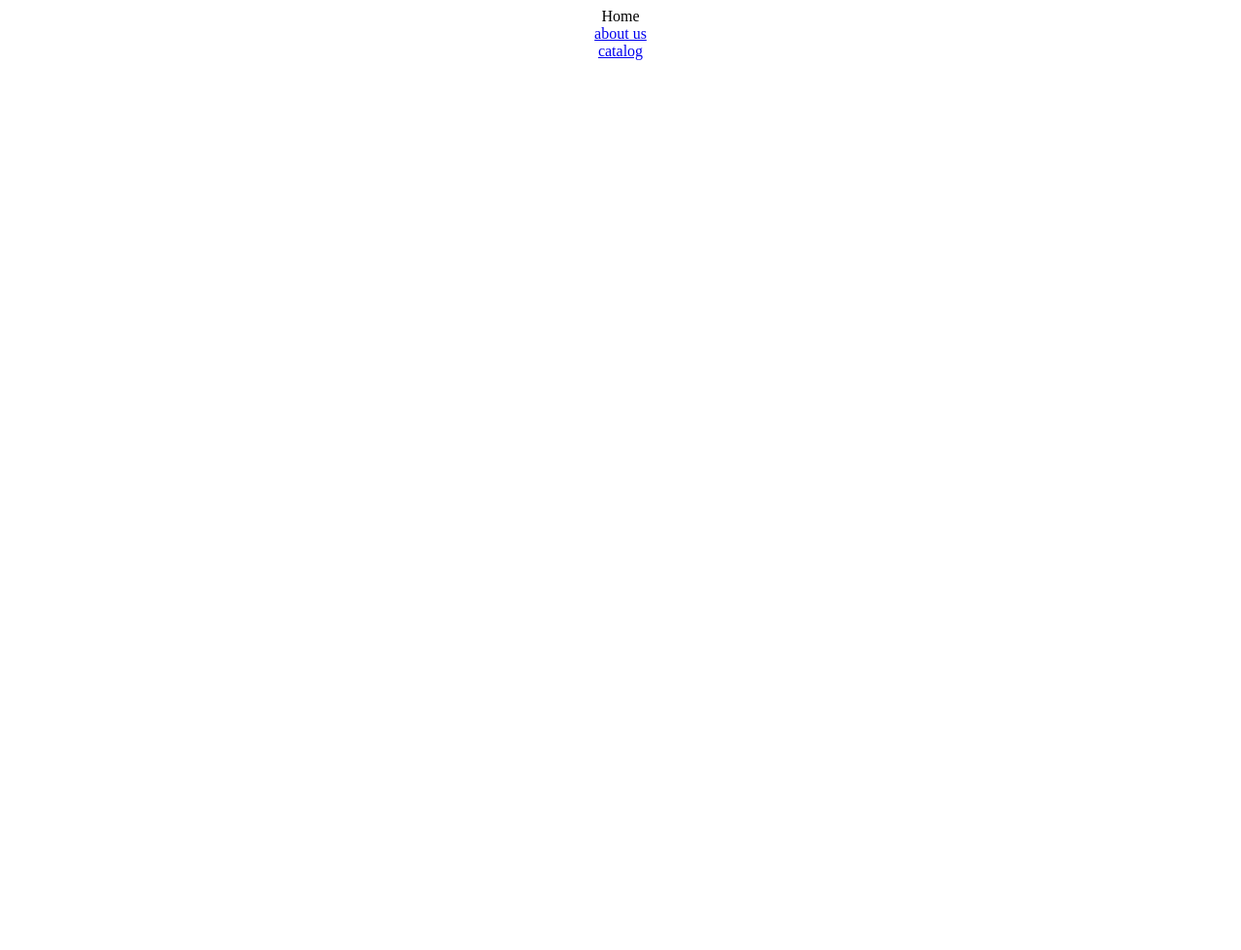
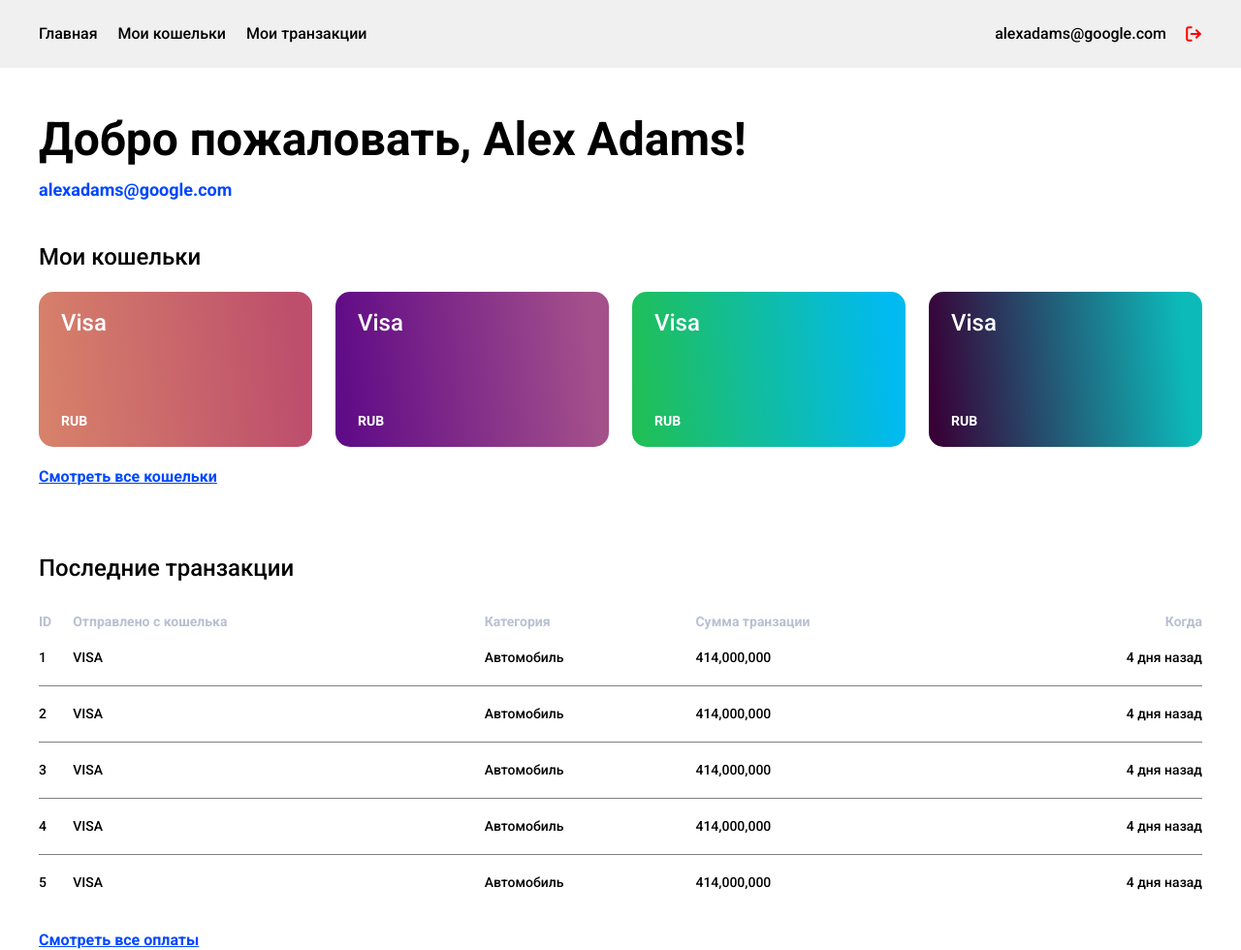
Before and after one commit to MrModadel/Bank-project, a website built with Vite: page index.html in a window 1280 px wide. Shown: the whole page at 97% size. Before the commit the page ends 800 px from the top, so only its background shows below. Built offline with nearby package versions, Linux system fonts and the light colour scheme.

Commit message:
two pages was created

```diff
--- /dev/null
+++ b/db.json
@@ -0,0 +1,3 @@
+{
+  "users": []
+}
--- a/index.html
+++ b/index.html
@@ -1,27 +1,67 @@
 <!DOCTYPE html>
-<html lang="en">
+<html lang="ru">
 
 <head>
-	<meta charset="UTF-8" />
-	<link rel="icon" type="image/svg+xml" href="/vite.svg" />
-	<meta name="viewport" content="width=device-width, initial-scale=1.0" />
-	<title>Vite App</title>
+	<meta charset="UTF-8">
+	<meta http-equiv="X-UA-Compatible" content="IE=edge">
+	<meta name="viewport" content="width=device-width, initial-scale=1.0">
+	<title>Document</title>
+	<link href="https://fonts.googleapis.com/css2?family=Roboto:wght@400;500;700&display=swap" rel="stylesheet">
+	<link rel="stylesheet" href="/sass/style.scss">
 </head>
 
 <body>
-	<center>
-		Home
-	</center>
-	<center>
-		<a href="/pages/about/">
-			about us
-		</a>
-		<br>
-		<a href="/pages/catalog/">
-			catalog
-		</a>
-	</center>
-	<script type="module" src="/main.js"></script>
+	<div class="wrapper">
+		<header class="header">
+			<div class="header__container container">
+				<nav class="header__nav">
+					<a href="#" class="header__text">Главная</a>
+					<a href="#" class="header__text">Мои кошельки</a>
+					<a href="#" class="header__text">Мои транзакции</a>
+				</nav>
+				<div class="header__user-menu">
+					<a href="#" class="header__text">alexadams@google.com</a>
+					<img src="./public/icons/log-out (1) 1.svg" alt="" height="18" width="18">
+				</div>
+			</div>
+		</header><!-- /header -->
+		<main class="main">
+			<div class="top-title container">
+				<div class="top-title__title">Добро пожаловать, Alex Adams!</div>
+				<div class="top-title__text">alexadams@google.com</div>
+			</div>
+			<div class="card-container container">
+				<div class="card-container__title">Мои кошельки</div>
+				<div class="card-container__wrapper">
+				</div>
+				<a href="#" class="card-container__link">Смотреть все кошельки</a>
+			</div>
+			<div class="transaction container">
+				<div class="transaction__container">
+					<div class="transaction__title">
+						Последние транзакции
+					</div>
+					<table class="table">
+						<thead>
+							<tr>
+								<th>ID</th>
+								<th>Отправлено с кошелька</th>
+								<th>Категория </th>
+								<th>Сумма транзации</th>
+								<th>Когда</th>
+							</tr>
+						</thead>
+						<tbody>
+
+						</tbody>
+						<tfoot></tfoot>
+					</table>
+					<a href="#" class="transaction__link">Смотреть все оплаты</a>
+				</div>
+			</div>
+		</main>
+	</div>
+	<script src="main.js"></script>
 </body>
 
 </html>
--- /dev/null
+++ b/main.js
@@ -0,0 +1,111 @@
+
+let wrapper = document.querySelector('.card-container__wrapper');
+let body = document.querySelector('tbody');
+
+//arrays
+let data = [
+   {
+      title: 'Visa',
+      lang: "RUB",
+      color: 'linear-gradient(84.37deg, #D7816A 2.27%, #BD4F6C 92.26%)',
+   },
+   {
+      title: 'Visa',
+      lang: "RUB",
+      color: 'linear-gradient(84.37deg, #5F0A87 2.27%, #A4508B 92.26%)',
+   },
+   {
+      title: 'Visa',
+      lang: "RUB",
+      color: 'linear-gradient(84.37deg, #20BF55 2.27%, #01BAEF 92.26%)',
+   },
+   {
+      title: 'Visa',
+      lang: "RUB",
+      color: 'linear-gradient(84.37deg, #380036 2.27%, #0CBABA 92.26%)',
+   },
+]
+let arr_table = [
+   {
+      type: "VISA",
+      categories: "Автомобиль",
+      price: "414,000,000",
+      time: "4 дня назад",
+   },
+   {
+      type: "VISA",
+      categories: "Автомобиль",
+      price: "414,000,000",
+      time: "4 дня назад",
+   },
+   {
+      type: "VISA",
+      categories: "Автомобиль",
+      price: "414,000,000",
+      time: "4 дня назад",
+   },
+   {
+      type: "VISA",
+      categories: "Автомобиль",
+      price: "414,000,000",
+      time: "4 дня назад",
+   },
+   {
+      type: "VISA",
+      categories: "Автомобиль",
+      price: "414,000,000",
+      time: "4 дня назад",
+   },
+];
+
+//function
+function reload(arr, place) {
+   let doc = document
+   place.innerHTML = '';
+
+   for (let card of arr) {
+      let div = doc.createElement('div');
+      let title = doc.createElement('div');
+      let lang = doc.createElement('div');
+      //class
+      div.classList.add('item');
+      title.classList.add('item__title');
+      lang.classList.add('item__lang');
+      //inner
+      title.innerHTML = card.title;
+      lang.innerHTML = card.lang;
+      div.style.background = card.color;
+      //append
+      div.append(title, lang);
+      place.append(div);
+   }
+}
+function reloadTable(res, body) {
+   let doc = document;
+   body.innerHTML = ''
+   let n = 1;
+   for (let data of res) {
+      let tr = doc.createElement('tr');
+      for (let i = 0; i < 5; i++) {
+         let td = doc.createElement('td');
+         if (i === 0) {
+            td.innerText = n;
+         } else if (i === 1) {
+            td.innerText = data.type;
+         } else if (i === 2) {
+            td.innerText = data.categories;
+         } else if (i === 3) {
+            td.innerText = data.price;
+         } else if (i === 4) {
+            td.innerText = data.time;
+         }
+         tr.append(td);
+      }
+      body.append(tr);
+      n++;
+   }
+}
+
+//вызовы
+reload(data, wrapper)
+reloadTable(arr_table, body)
--- a/package.json
+++ b/package.json
@@ -4,11 +4,15 @@
   "version": "0.0.0",
   "type": "module",
   "scripts": {
-    "dev": "vite",
+    "dev": "concurrently \"vite\" \"json-server -p 5050 -w db.json\"",
     "build": "vite build",
     "preview": "vite preview"
   },
   "devDependencies": {
     "vite": "^4.3.9"
+  },
+  "dependencies": {
+    "concurrently": "^8.1.0",
+    "sass": "^1.62.1"
   }
 }
--- /dev/null
+++ b/sass/style.scss
@@ -0,0 +1,232 @@
+* {
+    margin: 0;
+    padding: 0;
+    box-sizing: border-box;
+    font-family: Roboto;
+}
+
+.container {
+    max-width: 1200px;
+    box-sizing: content-box;
+    padding: 0 16px;
+    margin: 0 auto;
+}
+
+a {
+    text-decoration: none;
+}
+
+.wrapper {
+    min-height: 100%;
+    overflow: hidden;
+}
+
+.header {
+    padding: 25px 0;
+    height: 70px;
+    background: #f0f0f0;
+
+    &__container {
+        display: flex;
+        justify-content: space-between;
+        align-items: center;
+    }
+
+    &__nav {
+        display: flex;
+        justify-content: center;
+        align-items: center;
+        gap: 21px;
+    }
+
+    &__text {
+        font-weight: 500;
+        font-size: 16px;
+        line-height: 19px;
+        color: #000;
+    }
+
+    &__user-menu {
+        display: flex;
+        justify-content: center;
+        align-items: center;
+        gap: 19px;
+    }
+}
+
+.main {}
+
+.top-title {
+    display: flex;
+    justify-content: center;
+    align-items: flex-start;
+    flex-direction: column;
+    margin-top: 44px;
+
+    &__text {
+        font-weight: 700;
+        font-size: 18px;
+        line-height: 22px;
+        margin-top: 12px;
+        color: #0047ff;
+    }
+
+    &__title {
+        font-weight: 700;
+        font-size: 48px;
+        line-height: 59px;
+
+        color: #000000;
+    }
+}
+
+.card-container {
+    display: flex;
+    justify-content: center;
+    align-items: flex-start;
+    flex-direction: column;
+    margin-top: 44px;
+    gap: 21px;
+
+    &__title {
+        font-weight: 500;
+        font-size: 24px;
+        line-height: 29px;
+        color: #000000;
+    }
+
+    &__wrapper {
+        display: flex;
+        justify-content: flex-start;
+        gap: 24px;
+        align-items: center;
+        flex-wrap: wrap;
+        width: 100%;
+    }
+
+    &__link {
+        font-weight: 600;
+        font-size: 16px;
+        line-height: 20px;
+
+        text-decoration-line: underline;
+
+        color: #0047ff;
+    }
+}
+
+.item {
+    width: 282px;
+    height: 160px;
+    display: flex;
+    justify-content: space-between;
+    align-items: flex-start;
+    flex-direction: column;
+    border-radius: 15px;
+    padding: 18px 23px;
+
+    &__title {
+        font-weight: 500;
+        font-size: 24px;
+        line-height: 29px;
+
+        color: #ffffff;
+    }
+
+    &__lang {
+        font-weight: 700;
+        font-size: 14px;
+        line-height: 17px;
+
+        color: #ffffff;
+    }
+}
+
+.table {
+    width: 100%;
+    margin-top: 30px;
+    border-collapse: collapse;
+
+    thead {
+        tr {
+            th:last-child {
+                text-align: end;
+            }
+
+            th {
+                font-weight: 600;
+                font-size: 14px;
+                line-height: 17px;
+                color: #b9c0d1;
+                text-align: start;
+            }
+        }
+    }
+
+    tbody {
+        tr {
+            border-top: 1px solid grey;
+            margin: 10px 0;
+
+            td {
+                font-weight: 500;
+                font-size: 14px;
+                line-height: 17px;
+
+                color: #000000;
+                padding: 20px 0;
+            }
+
+            td:last-child {
+                text-align: end;
+            }
+
+            button {
+                border: 0;
+                background-color: transparent;
+                cursor: pointer;
+            }
+        }
+
+        tr:last-child {
+            border-bottom: none;
+        }
+
+        tr:first-child {
+            border-top: none;
+        }
+    }
+}
+
+.transaction {
+    &__container {
+        margin-top: 70px;
+        display: flex;
+        justify-content: center;
+        gap: 21px;
+        align-items: flex-start;
+        flex-direction: column;
+    }
+
+    &__title {
+        font-weight: 500;
+        font-size: 24px;
+        line-height: 29px;
+
+        color: #000000;
+    }
+
+    &__link {
+        font-weight: 600;
+        font-size: 16px;
+        line-height: 20px;
+
+        text-decoration-line: underline;
+
+        color: #0047ff;
+    }
+
+    .table {
+        margin-top: 11px;
+    }
+}
--- a/vite.config.js
+++ b/vite.config.js
@@ -12,7 +12,9 @@ export default defineConfig({
             input: {
                 main: resolve(__dirname, 'index.html'),
                 about: resolve(__dirname, 'pages/about/index.html'),
-                catalog: resolve(__dirname, 'pages/catalog/index.html')
+                catalog: resolve(__dirname, 'pages/catalog/index.html'),
+                signin: resolve(__dirname, 'pages/signin/index.html'),
+                signup: resolve(__dirname, 'pages/signup/index.html'),
             },
         },
     },
```
Also changed, not shown: pages/signin/index.html (added, +17 -0 lines), pages/signup/index.html (added, +18 -0 lines), pages/signup/index.js (added), public/icons/log-out (1) 1.svg (added), 1 other file.
